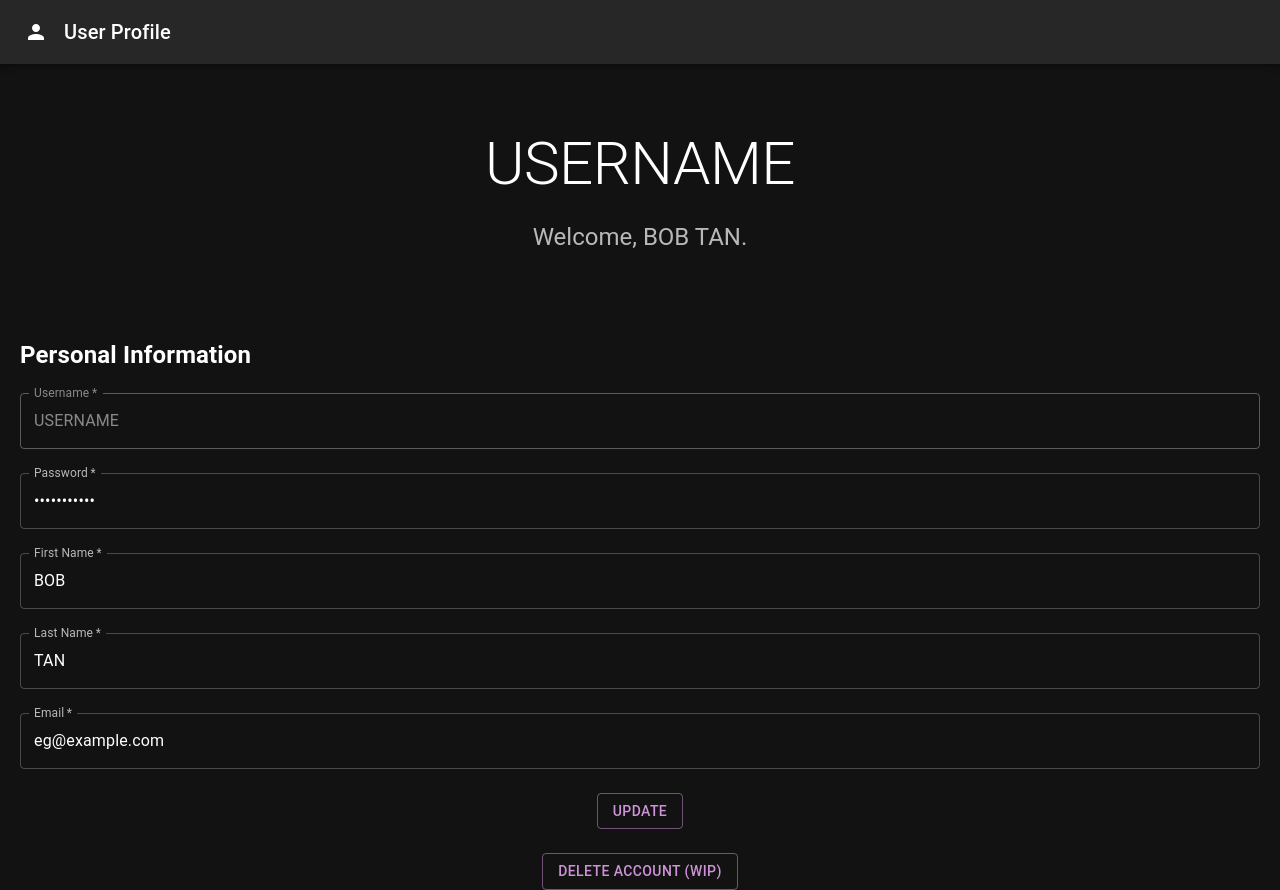
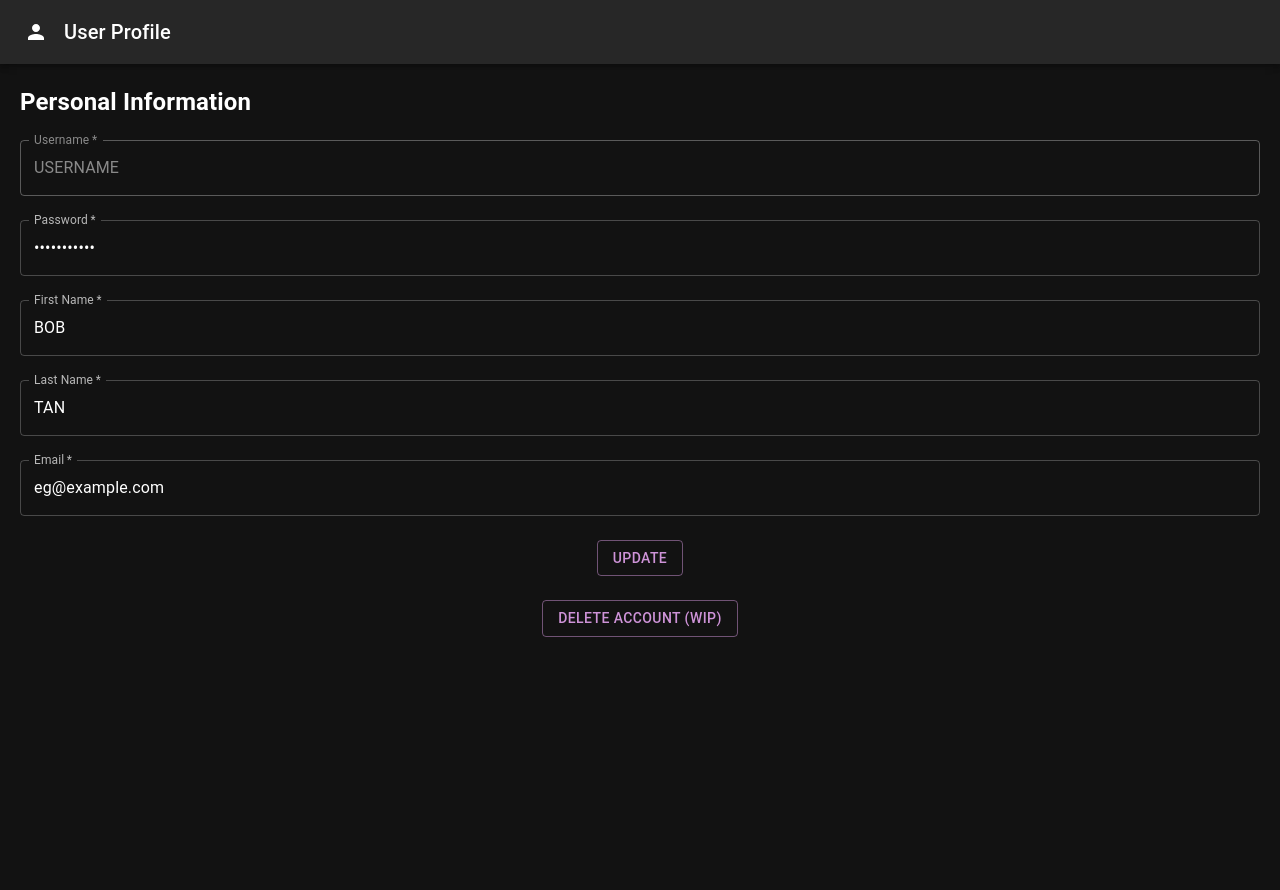
Before and after one commit to PeanutButters93/ay2324s1-course-assessment-g53, a React (Create React App) app in the folder frontend/: page /profile in a window 1280 px wide. After the commit the page ends 800 px from the top, so only its background shows below. Built offline with nearby package versions, Linux system fonts and the light colour scheme; the HTML template or start-up script is replaced by a standard one.

Commit message:
UserProfile : Remove decorative bio

```diff
--- a/frontend/src/pages/UserProfile.js
+++ b/frontend/src/pages/UserProfile.js
@@ -57,30 +57,6 @@ export default function UserProfile() {
           </Typography>
         </Toolbar>
       </AppBar>
-
-      <main>
-        {/* Hero unit */}
-        <Box
-          sx={{
-            bgcolor: 'background.paper',
-            pt: 8,
-            pb: 6,
-          }}
-        >
-          <Typography
-            component="h1"
-            variant="h2"
-            align="center"
-            color="text.primary"
-            gutterBottom
-          >
-            {username}
-          </Typography>
-          <Typography variant="h5" align="center" color="text.secondary" paragraph>
-            Welcome, {fullName}.
-          </Typography>
-        </Box>
-      </main>
 
       <Box
         display="flex"
```
